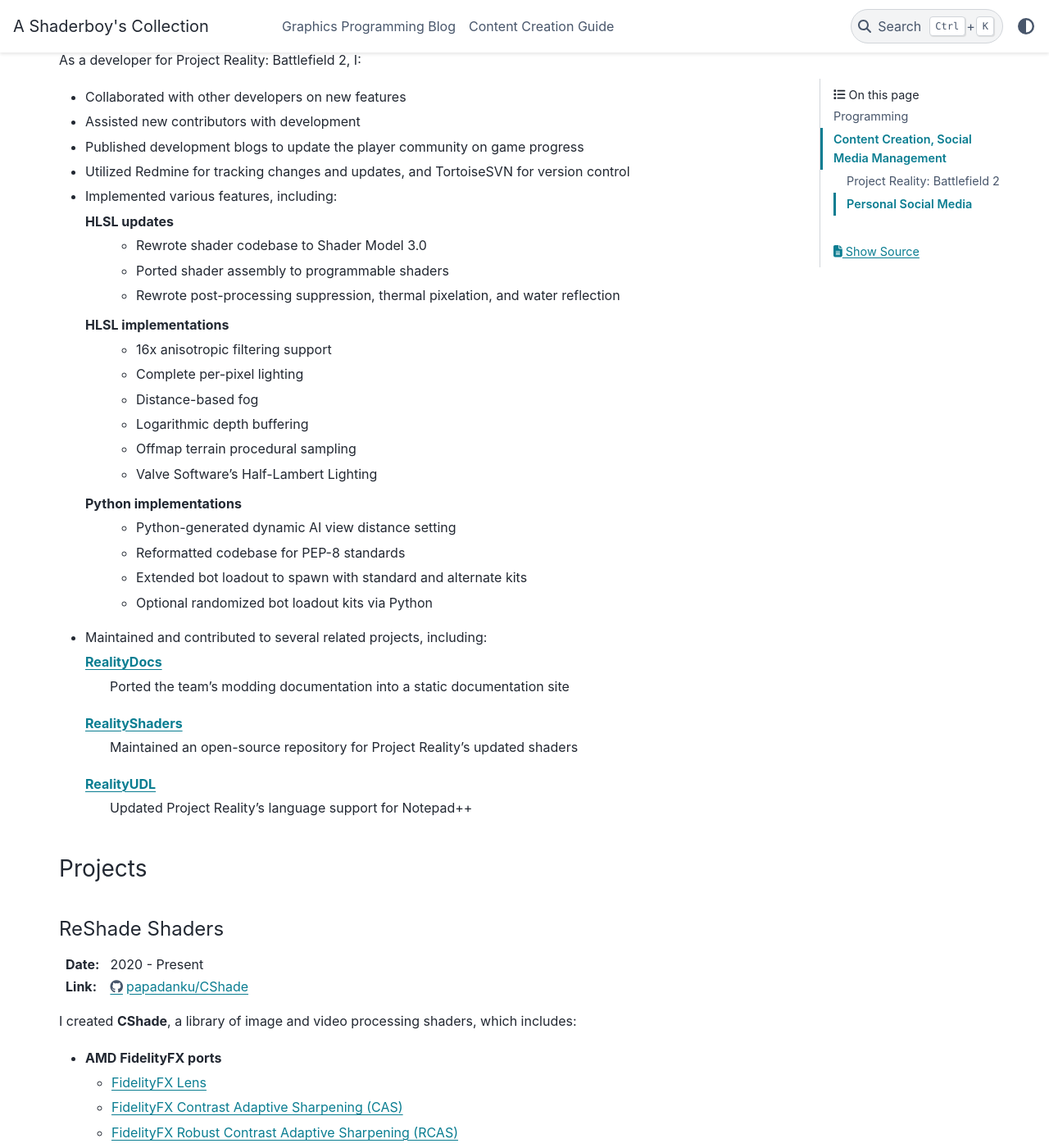
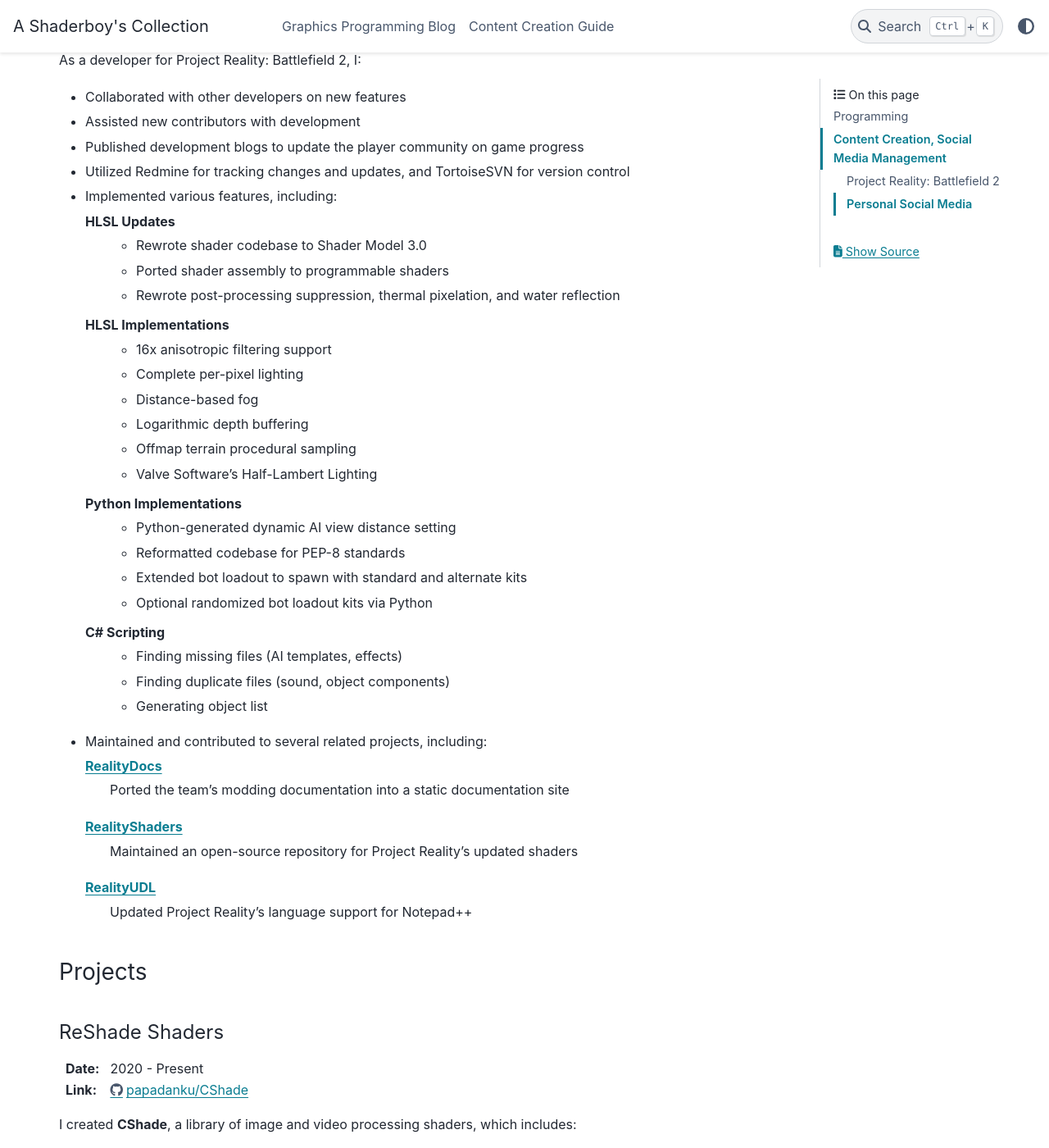
Before and after one commit to papadanku/papadanku.github.io, a Sphinx documentation site: the page built from doc/index.rst, in a window 1280 px wide and 1400 px high, scrolled down 781 px. Shown: the whole window at 82% size. Built offline with Sphinx 7.4.7 and the PyData theme 0.15.4, drawn with Linux system fonts in a browser that asks for light colours.

Commit message:
Added C# experience in Project Reality

```diff
--- a/doc/index.rst
+++ b/doc/index.rst
@@ -43,12 +43,12 @@ As a developer for Project Reality: Battlefield 2, I:
 - Utilized Redmine for tracking changes and updates, and TortoiseSVN for version control
 - Implemented various features, including:
 
-  HLSL updates
+  HLSL Updates
    - Rewrote shader codebase to Shader Model 3.0
    - Ported shader assembly to programmable shaders
    - Rewrote post-processing suppression, thermal pixelation, and water reflection
 
-  HLSL implementations
+  HLSL Implementations
    - 16x anisotropic filtering support
    - Complete per-pixel lighting
    - Distance-based fog
@@ -56,11 +56,16 @@ As a developer for Project Reality: Battlefield 2, I:
    - Offmap terrain procedural sampling
    - Valve Software's Half-Lambert Lighting
 
-  Python implementations
+  Python Implementations
    - Python-generated dynamic AI view distance setting
    - Reformatted codebase for PEP-8 standards
    - Extended bot loadout to spawn with standard and alternate kits
    - Optional randomized bot loadout kits via Python
+
+  C# Scripting
+   - Finding missing files \(AI templates, effects\)
+   - Finding duplicate files \(sound, object components\)
+   - Generating object list
 
 - Maintained and contributed to several related projects, including:
 
```
